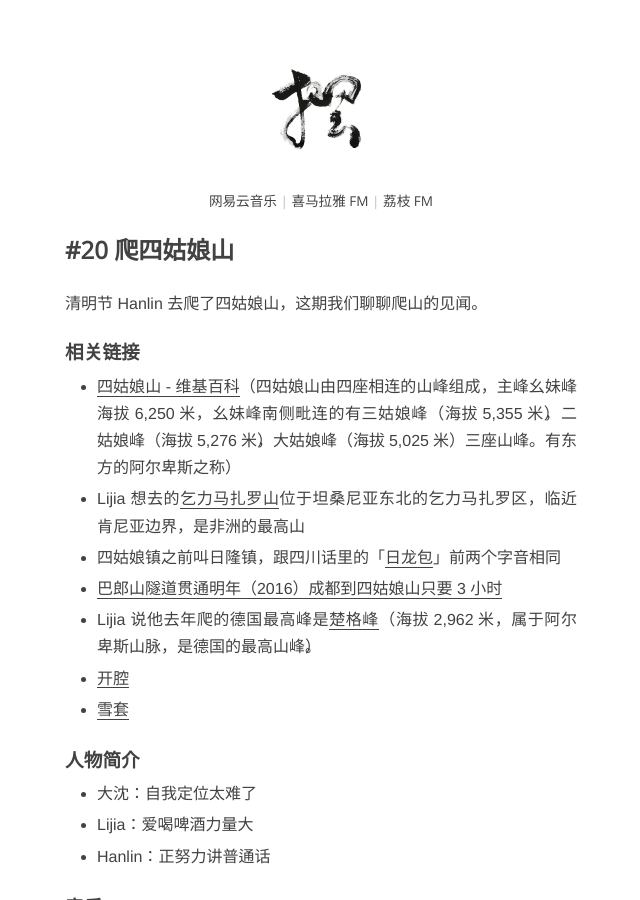
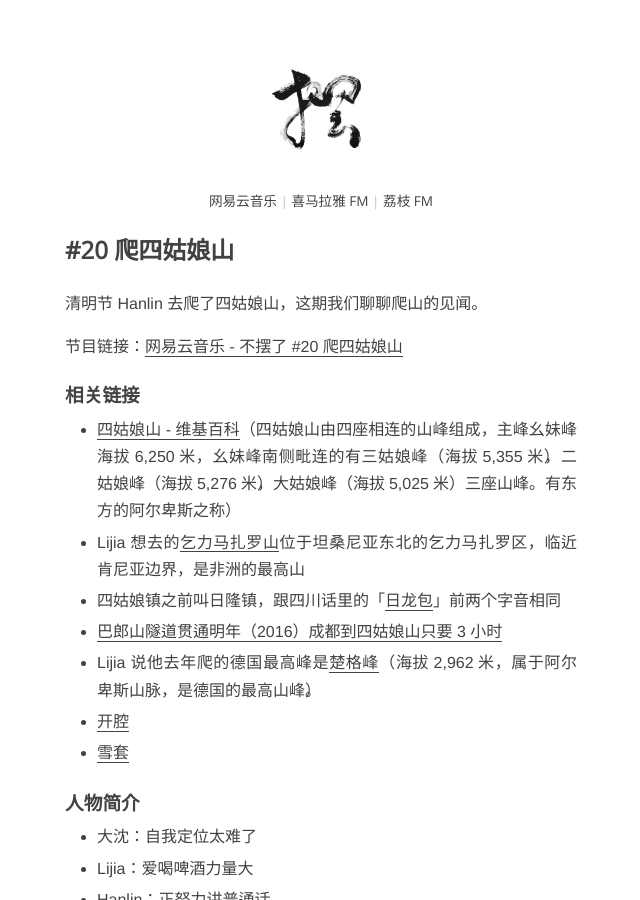
Before and after one commit to onion7878/bubaile.net, a Jekyll site: the page built from _posts/2018-04-09-mout.siguniang.md, in a window 1280 px wide and 900 px high. Shown: the whole window, without its empty margins (319-959 px from the left). Built offline with Jekyll 4.4.1, drawn with Linux system fonts in a browser that asks for light colours.

Commit message:
添加节目连接

```diff
--- a/_posts/2018-04-09-mout.siguniang.md
+++ b/_posts/2018-04-09-mout.siguniang.md
@@ -9,6 +9,8 @@ categories: [podcast]
 ---
 
 清明节 Hanlin 去爬了四姑娘山，这期我们聊聊爬山的见闻。
+
+节目链接：[网易云音乐 - 不摆了 #20 爬四姑娘山](http://music.163.com/#/program?id=1368867059)
 
 ### 相关链接
 
```
